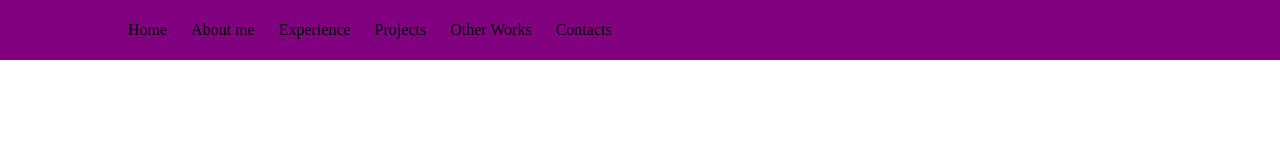
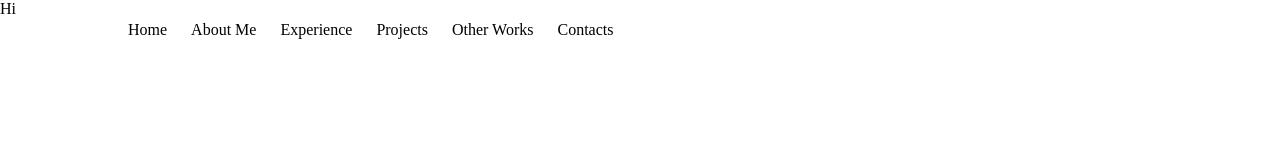
Before and after one commit to locpham26/Portfolio_Frontend, a Gatsby site: page / in a window 1280 px wide. Built offline with nearby package versions, Linux system fonts and the light colour scheme; Gatsby itself is replaced by a stand-in of ours.

Commit message:
continue building header

```diff
--- /dev/null
+++ b/src/components/Layout.js
@@ -0,0 +1,24 @@
+import React from "react";
+import styled, { ThemeProvider } from "styled-components";
+import { GlobalStyle, theme } from "../styles";
+import Nav from "./Nav";
+
+const StyledContent = styled.div`
+  min-height: 100vh;
+`;
+
+const Layout = ({ location, children }) => {
+  return (
+    <div id="root">
+      <ThemeProvider theme={theme}>
+        <GlobalStyle />
+        <StyledContent>
+          <Nav location={location} />
+          <div id="content">{children}</div>
+        </StyledContent>
+      </ThemeProvider>
+    </div>
+  );
+};
+
+export default Layout;
--- /dev/null
+++ b/src/components/Nav.js
@@ -0,0 +1,114 @@
+import React from "react";
+import { Link } from "gatsby";
+import styled from "styled-components";
+import { motion } from "framer-motion";
+
+const StyledHeader = styled.header`
+  ${({ theme }) => theme.mixins.flexBetween};
+  height: var(--nav-height);
+  position: fixed;
+  top: 0;
+  z-index: 2;
+  width: 100%;
+  padding: 0px 10%;
+`;
+
+const StyledNavList = styled.nav`
+  display: flex;
+  height: 100%;
+`;
+
+const StyledLinkWrapper = styled(motion.div)`
+  margin-right: 24px;
+  height: 100%;
+  cursor: pointer;
+  display: flex;
+  flex-direction: column;
+  justify-content: center;
+  position: relative;
+  a {
+    text-decoration: none;
+    color: black;
+  }
+  .decoration-item {
+    width: 0px;
+  }
+  ~ .active {
+    a {
+      color: var(--primary-teal);
+    }
+    .decoration-item {
+      animation-name: slide-in;
+      animation-duration: 0.4s;
+      @keyframes slide-in {
+        0% {
+          width: 0%;
+        }
+        70% {
+          width: 100%;
+        }
+        85% {
+          width: 110%;
+        }
+        100% {
+          width: 1005;
+        }
+      }
+    }
+  }
+  &:hover {
+    a {
+      color: var(--primary-teal);
+      transition: color 0.4s;
+    }
+  }
+`;
+
+const StyledLinkDecoration = styled(motion.div)`
+  width: 100%;
+  height: 2px;
+  background-color: var(--primary-teal);
+  position: absolute;
+  bottom: 12px;
+`;
+
+const navItems = [
+  { key: "home", to: "#home", label: "Home" },
+  { key: "about", to: "#about", label: "About Me" },
+  { key: "experience", to: "#experience", label: "Experience" },
+  { key: "projects", to: "#projects", label: "Projects" },
+  { key: "other", to: "#other", label: "Other Works" },
+  { key: "contacts", to: "#contacts", label: "Contacts" },
+];
+
+const decorationMotion = {
+  rest: { opacity: 0 },
+  hover: {
+    opacity: 1,
+    transition: {
+      duration: 0.4,
+      type: "tween",
+      ease: "easeIn",
+    },
+  },
+};
+
+const Nav = ({ location }) => {
+  return (
+    <StyledHeader>
+      <StyledNavList>
+        {navItems.map((item) => (
+          <StyledLinkWrapper
+            key={item.key}
+            className={location.hash == item.to ? "active" : ""}
+          >
+            <Link to={item.to}>{item.label}</Link>
+            <StyledLinkDecoration className="decoration-item" />
+          </StyledLinkWrapper>
+        ))}
+      </StyledNavList>
+    </StyledHeader>
+  );
+};
+
+export default Nav;
--- a/src/components/layout/Header.js
+++ /dev/null
@@ -1,59 +0,0 @@
-import React from "react";
-import { Link } from "gatsby";
-import styled from "styled-components";
-
-const HeaderWrapper = styled.header`
-  height: 60px;
-  padding: 0px 10%;
-  display: flex;
-  align-items: center;
-  justify-content: space-between;
-  background-color: purple;
-`;
-
-const NavigationListContainer = styled.div`
-  display: flex;
-  align-items: center;
-  height: 100%;
-`;
-
-const LinkWrapper = styled.div`
-  margin-right: 24px;
-`;
-
-const LinkItem = styled(Link)`
-  color: black;
-  text-decoration: none;
-  & .active {
-    color: red !important;
-  }
-`;
-
-const LinkStyleItem = styled.div``;
-
-const navigationItems = [
-  { key: "home", to: "/#home/", label: "Home" },
-  { key: "about", to: "/#about/", label: "About me" },
-  { key: "experience", to: "#experience", label: "Experience" },
-  { key: "projects", to: "#projects", label: "Projects" },
-  { key: "other", to: "#other", label: "Other Works" },
-  { key: "contacts", to: "#contacts", label: "Contacts" },
-];
-
-const Header = () => {
-  return (
-    <HeaderWrapper>
-      <NavigationListContainer>
-        {navigationItems.map((item) => (
-          <LinkWrapper key={item.key}>
-            <LinkItem activeClassName="active" to={item.to}>
-              {item.label}
-            </LinkItem>
-          </LinkWrapper>
-        ))}
-      </NavigationListContainer>
-    </HeaderWrapper>
-  );
-};
-
-export default Header;
--- a/src/pages/index.js
+++ b/src/pages/index.js
@@ -1,13 +1,9 @@
 import React from "react";
-import Header from "../components/layout/Header";
-import "../styles/index.css";
+import Layout from "../components/Layout";
 
-const IndexPage = () => {
-  return (
-    <main>
-      <Header />
-    </main>
-  );
+const IndexPage = ({ location }) => {
+  console.log(location);
+  return <Layout location={location}>Hi</Layout>;
 };
 
 export default IndexPage;
--- a/src/styles/GlobalStyle.js
+++ b/src/styles/GlobalStyle.js
@@ -22,5 +22,27 @@ const GlobalStyle = createGlobalStyle`
         -moz-osx-font-smoothing: grayscale;
     }
 
+    // Scroll bar
 
-`
+    html {
+        scrollbar-width: thin;
+        scrollbar-color: var(--secondary-text);
+    }
+
+    body::-webkit-scrollbar {
+        width: 12px;
+    }
+
+    body::-webkit-scrollbar-track {
+        background-color: transparent
+    }
+
+    body::-webkit-scrollbar-thumb {
+        background-color: var(--primary-text);
+        border: 3px solid transparent;
+        border-radius: 12px;
+    }
+
+`;
+
+export default GlobalStyle;
--- a/src/styles/index.css
+++ /dev/null
@@ -1,11 +0,0 @@
-html,
-body,
-#___gatsby {
-  padding: 0;
-  margin: 0;
-  height: 100vh;
-}
-
-* {
-  box-sizing: border-box;
-}
--- /dev/null
+++ b/src/styles/index.js
@@ -0,0 +1,3 @@
+export { default as GlobalStyle } from "./GlobalStyle";
+export { default as theme } from "./theme";
+export { default as mixins } from "./mixins";
--- /dev/null
+++ b/src/styles/mixins.js
@@ -0,0 +1,16 @@
+import { css } from "styled-components";
+
+const mixins = {
+  flexCenter: css`
+    display: flex;
+    justify-content: center;
+    align-items: center;
+  `,
+  flexBetween: css`
+    display: flex;
+    justify-content: space-between;
+    align-items: center;
+  `,
+};
+
+export default mixins;
--- /dev/null
+++ b/src/styles/theme.js
@@ -0,0 +1,18 @@
+import mixins from "./mixins";
+
+const theme = {
+  bp: {
+    mobileS: `max-width: 330px`,
+    mobileM: `max-width: 400px`,
+    mobileL: `max-width: 480px`,
+    tabletS: `max-width: 600px`,
+    tabletL: `max-width: 768px`,
+    desktopXS: `max-width: 900px`,
+    desktopS: `max-width: 1080px`,
+    desktopM: `max-width: 1200px`,
+    desktopL: `max-width: 1400px`,
+  },
+  mixins,
+};
+
+export default theme;
--- a/src/styles/variables.js
+++ b/src/styles/variables.js
@@ -8,6 +8,8 @@ const variables = css`
     --primary-text: #1c1a1a;
     --secondary-text: #aaaaaa;
     --border-radius: 12px;
+    --spacing: 8px;
+    --nav-height: 60px;
   }
 `;
 
```
